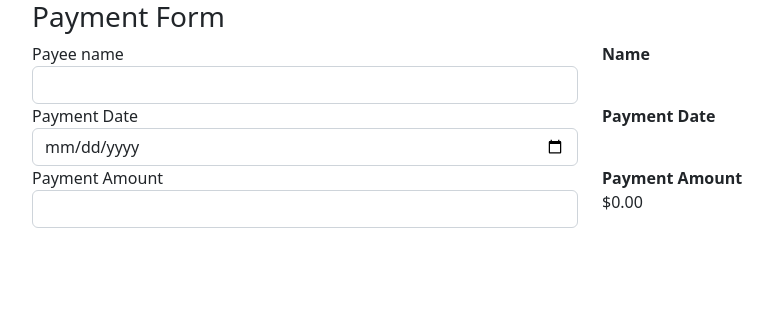
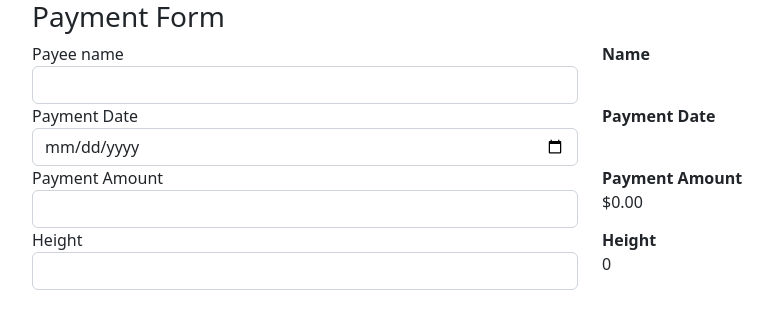
Before and after one commit to pkoers/pipes, an Angular app: page / in a window 1280 px wide. Shown: the top 328 px of the page, without its empty margins (50-823 px from the left). Built offline with nearby package versions, Linux system fonts and the light colour scheme.

Commit message:
Added height input field and decimal pile code to it

```diff
--- a/src/app/app.component.html
+++ b/src/app/app.component.html
@@ -42,4 +42,18 @@
       </div>
     </div>
   </div>
+
+  <div class="row">
+    <div class="form-group col">
+      <label>Height</label>
+      <input class="form-control" (input)="onHeightChange($any($event.target).value)"/>
+    </div>
+
+    <div class="col">
+      <label><b>Height</b></label>
+      <div>
+        {{ height | number: '1.0-0' }}
+      </div>
+    </div>
+  </div>
 </div>
--- a/src/app/app.component.ts
+++ b/src/app/app.component.ts
@@ -9,6 +9,11 @@
   name = '';
   date = '';
   amount = 0;
+  height = 0;
+
+  onHeightChange(value: string) {
+    this.height = parseFloat(value);
+  }
 
   onNameChange(value: string) {
     this.name = value;
@@ -19,6 +24,6 @@
   }
 
   onAmountChange(value: string) {
-    this.amount = parseFloat(value)
+    this.amount = parseFloat(value);
   }
 }
```
